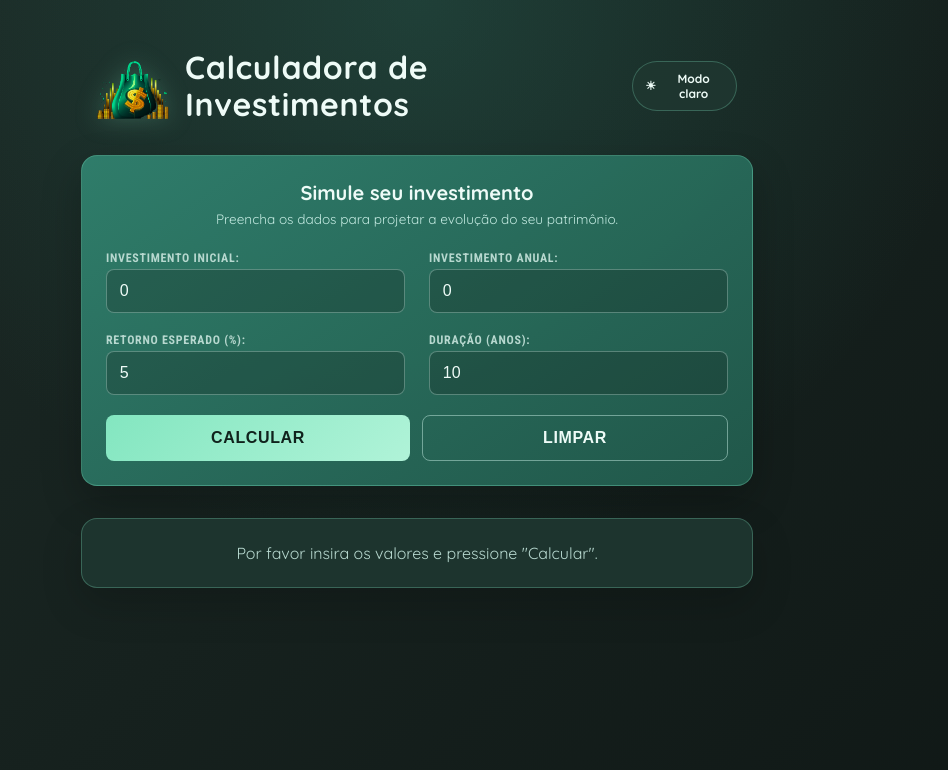
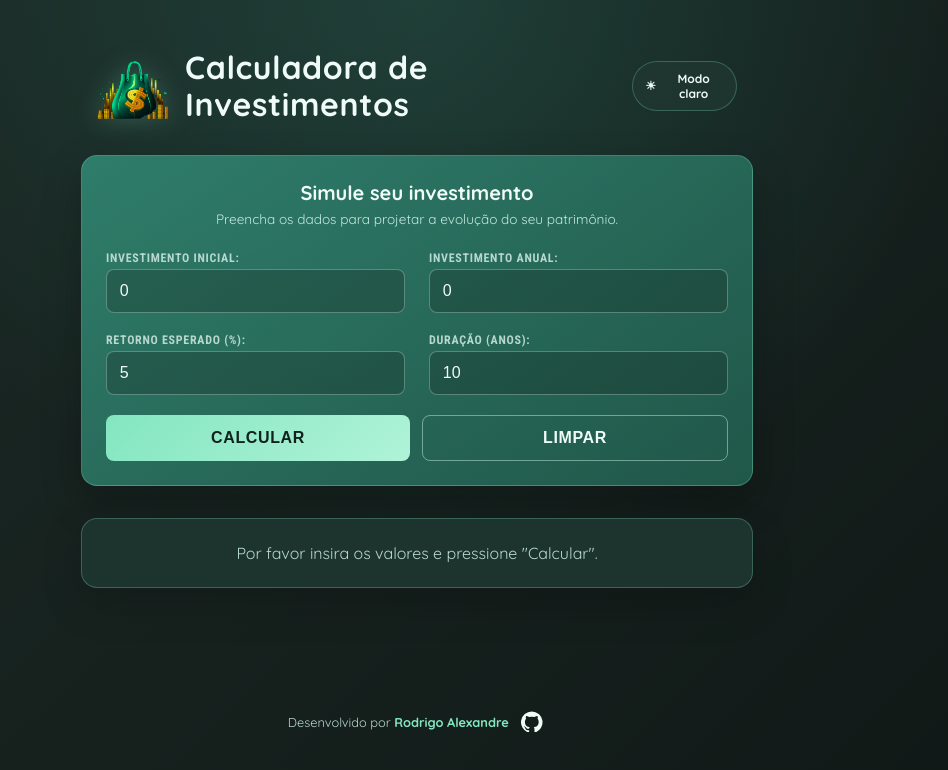
Before and after one commit to 0064558/angular-investment-calculator, an Angular app: page / in a window 1280 px wide. Shown: the top 770 px of the page, without its empty margins (223-1171 px from the left). Built offline with nearby package versions, Linux system fonts and the light colour scheme.

Commit message:
feat: add footer component and integrate it into the main layout

```diff
--- a/src/app/app.component.html
+++ b/src/app/app.component.html
@@ -3,3 +3,4 @@
     <app-user-input />
     <app-investment-results />
 </main>
+<app-footer />
--- a/src/app/app.component.ts
+++ b/src/app/app.component.ts
@@ -1,5 +1,6 @@
 import { Component } from '@angular/core';
 import { HeaderComponent } from "./header/header.component";
+import { FooterComponent } from "./footer/footer.component";
 import { UserInputComponent } from "./user-input/user-input.component";
 import { InvestmentResultsComponent } from "./investment-results/investment-results.component";
 
@@ -7,6 +8,6 @@ import { InvestmentResultsComponent } from "./investment-results/investment-resu
   selector: 'app-root',
   standalone: true,
   templateUrl: './app.component.html',
-  imports: [HeaderComponent, UserInputComponent, InvestmentResultsComponent],
+  imports: [HeaderComponent, UserInputComponent, InvestmentResultsComponent, FooterComponent],
 })
 export class AppComponent {}
--- /dev/null
+++ b/src/app/footer/footer.component.css
@@ -0,0 +1,58 @@
+footer {
+  display: flex;
+  align-items: center;
+  justify-content: center;
+  gap: 0.55rem;
+  padding: 1.5rem 1rem 1rem;
+  color: var(--text-muted);
+  font-size: 0.8rem;
+}
+
+footer p {
+  margin: 0;
+}
+
+footer a {
+  color: var(--primary);
+  font-weight: bold;
+  text-decoration: none;
+}
+
+footer a:hover {
+  text-decoration: underline;
+}
+
+.github-link {
+  display: inline-flex;
+  align-items: center;
+  justify-content: center;
+  width: 1.8rem;
+  height: 1.8rem;
+  border-radius: 50%;
+  transition: background 160ms ease, transform 160ms ease;
+}
+
+.github-link:hover {
+  background: var(--surface-highlight);
+  text-decoration: none;
+  transform: translateY(-1px);
+}
+
+.github-link:focus-visible,
+footer a:focus-visible {
+  outline: 3px solid rgba(131, 230, 192, 0.35);
+  outline-offset: 3px;
+}
+
+.github-link svg {
+  width: 1.35rem;
+  height: 1.35rem;
+  fill: var(--text-main);
+}
+
+@media (max-width: 480px) {
+  footer {
+    flex-wrap: wrap;
+    padding-top: 1.25rem;
+  }
+}
--- /dev/null
+++ b/src/app/footer/footer.component.html
@@ -0,0 +1,20 @@
+<footer>
+    <p>
+        Desenvolvido por
+        <a href="https://github.com/0064558" target="_blank" rel="noopener noreferrer">
+            Rodrigo Alexandre
+        </a>
+    </p>
+
+    <a
+        class="github-link"
+        href="https://github.com/0064558"
+        target="_blank"
+        rel="noopener noreferrer"
+        aria-label="Visitar o GitHub de Rodrigo Alexandre"
+    >
+        <svg viewBox="0 0 24 24" aria-hidden="true">
+            <path d="M12 .5a12 12 0 0 0-3.79 23.39c.6.11.82-.26.82-.58v-2.03c-3.34.73-4.04-1.61-4.04-1.61-.55-1.39-1.34-1.76-1.34-1.76-1.09-.75.08-.74.08-.74 1.2.09 1.84 1.23 1.84 1.23 1.07 1.84 2.8 1.31 3.49 1 .11-.78.42-1.31.76-1.61-2.67-.3-5.47-1.34-5.47-5.95 0-1.31.47-2.38 1.23-3.22-.12-.3-.53-1.52.12-3.17 0 0 1-.32 3.3 1.23a11.46 11.46 0 0 1 6 0c2.3-1.55 3.3-1.23 3.3-1.23.65 1.65.24 2.87.12 3.17.76.84 1.23 1.91 1.23 3.22 0 4.62-2.81 5.64-5.49 5.94.43.37.81 1.1.81 2.22v3.29c0 .32.22.69.83.57A12 12 0 0 0 12 .5Z" />
+        </svg>
+    </a>
+</footer>
--- a/src/styles.css
+++ b/src/styles.css
@@ -70,9 +70,14 @@ body.light-theme {
 }
 
 app-root {
-  display: block;
+  display: flex;
+  flex-direction: column;
   min-height: 100vh;
   padding: 1px 0 3rem;
+}
+
+main {
+  flex: 1;
 }
 
 .center {
```
Also changed, not shown: src/app/footer/footer.component.ts (added, +9 -0 lines).
